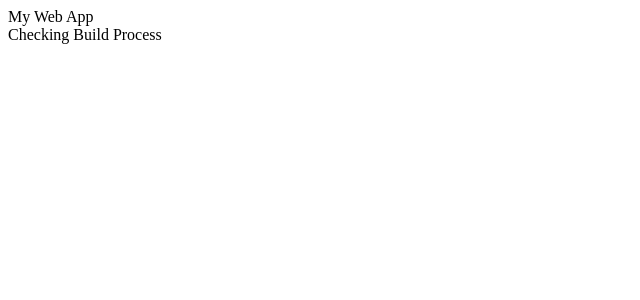
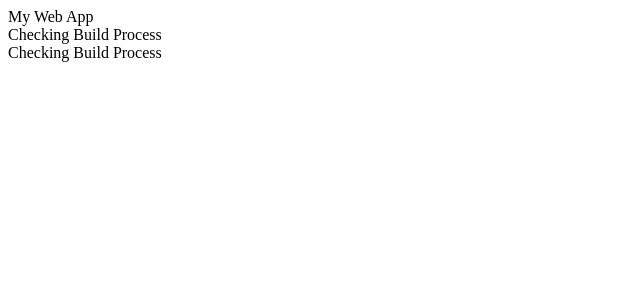
Before and after one commit to karandhanwani16/my-web-app, a React (Vite) app: page / in a window 1280 px wide. Shown: the top 300 px of the page, without its empty margins (0-640 px from the left). Built offline with nearby package versions, Linux system fonts and the light colour scheme.

Commit message:
checking build trigger

```diff
--- a/src/App.jsx
+++ b/src/App.jsx
@@ -5,6 +5,7 @@ const App = () => {
     <div>
       <div>My Web App</div>
       <div>Checking Build Process</div>
+      <div>Checking Build Process</div>
     </div>
   )
 }
```
